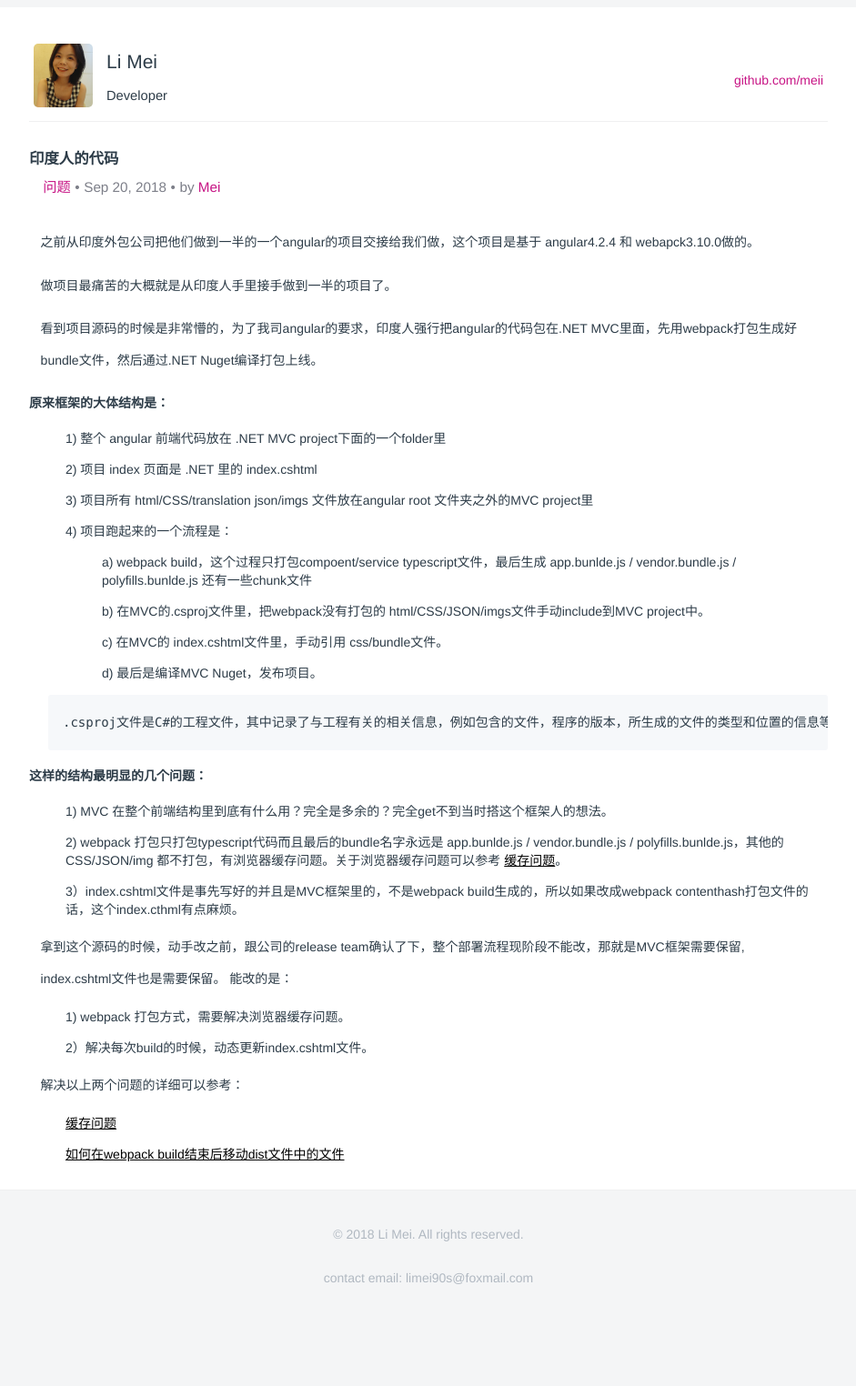
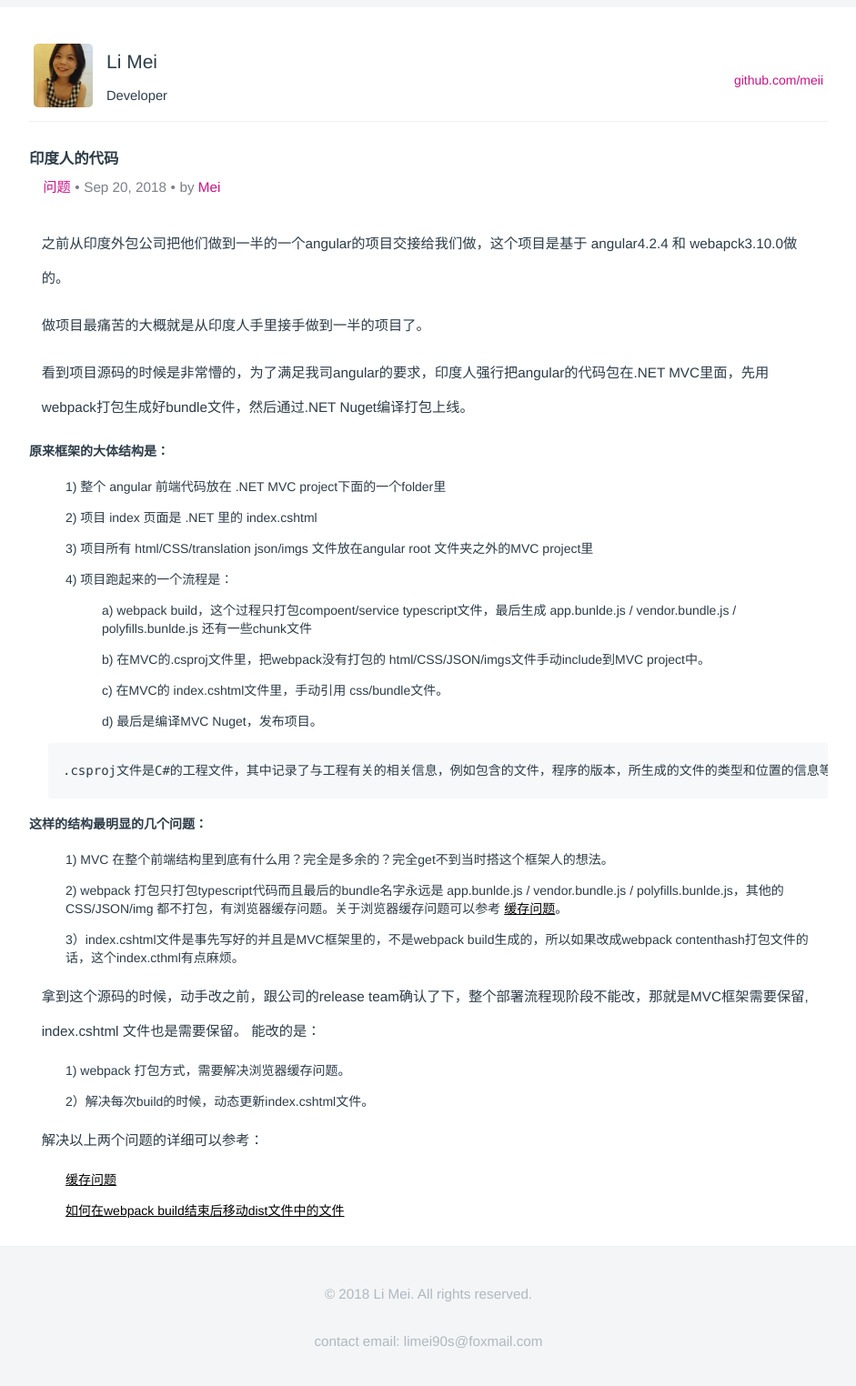
Before and after one commit to LiMeii/LiMeii.github.io, a Jekyll site: the page built from _posts/2018-09-20-issues-india-project.md, in a window 1280 px wide. Shown: the whole page at 91% size, without its empty margins (177-1118 px from the left). Built offline with Jekyll 4.4.1, drawn with Linux system fonts in a browser that asks for light colours; before the commit the page ends 1452 px from its top, so only the background shows below that.

Commit message:
update p font size

```diff
--- a/_posts/2018-09-20-issues-india-project.md
+++ b/_posts/2018-09-20-issues-india-project.md
@@ -16,7 +16,7 @@ layout: post
 
 做项目最痛苦的大概就是从印度人手里接手做到一半的项目了。
 
-看到项目源码的时候是非常懵的，为了我司angular的要求，印度人强行把angular的代码包在.NET MVC里面，先用webpack打包生成好bundle文件，然后通过.NET Nuget编译打包上线。
+看到项目源码的时候是非常懵的，为了满足我司angular的要求，印度人强行把angular的代码包在.NET MVC里面，先用webpack打包生成好bundle文件，然后通过.NET Nuget编译打包上线。
 
 #### 原来框架的大体结构是：
 
@@ -43,7 +43,7 @@ layout: post
 
 
 
-拿到这个源码的时候，动手改之前，跟公司的release team确认了下，整个部署流程现阶段不能改，那就是MVC框架需要保留, index.cshtml文件也是需要保留。
+拿到这个源码的时候，动手改之前，跟公司的release team确认了下，整个部署流程现阶段不能改，那就是MVC框架需要保留, index.cshtml 文件也是需要保留。
 能改的是：
 - 1) webpack 打包方式，需要解决浏览器缓存问题。
 - 2）解决每次build的时候，动态更新index.cshtml文件。
--- a/assets/base.css
+++ b/assets/base.css
@@ -134,7 +134,8 @@ textarea {
 
 p {
     margin: 0.9em;
-    line-height: 2.5em
+    line-height: 2.5em;
+    font-size: 1.09em;
 }
 
 .header {
```
Also changed, not shown: _posts/2018-09-21-issues-cache-busting.md (+1 -1 lines).
